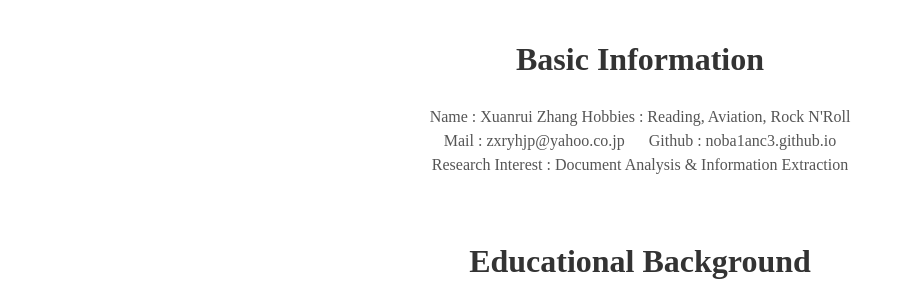
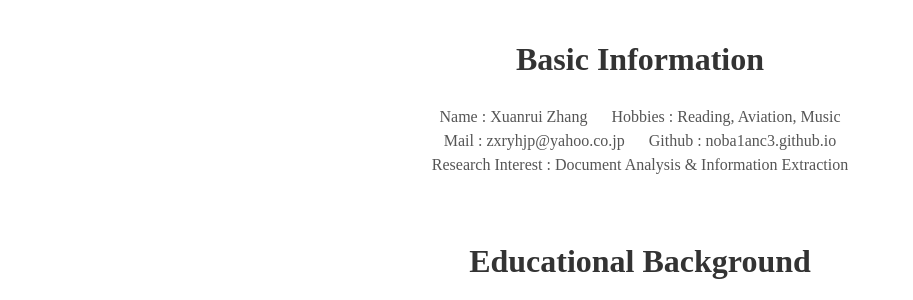
Before and after one commit to Noba1anc3/Noba1anc3.github.io, a Jekyll site: the page built from _posts/2020-07-13-Curriculum Vitae.md, in a window 1280 px wide and 900 px high. Shown: the part 206-506 px from the top of the window, without its empty margins (0-913 px from the left). Built offline with Jekyll 4.4.1, drawn with Linux system fonts in a browser that asks for light colours; some web fonts are replaced.

Commit message:
Update 2020-07-13-Curriculum Vitae.md

```diff
--- a/_posts/2020-07-13-Curriculum Vitae.md
+++ b/_posts/2020-07-13-Curriculum Vitae.md
@@ -4,7 +4,7 @@ layout: post
 
 ## <center>Basic Information</center>
 
-<center>Name : Xuanrui Zhang      Hobbies : Reading, Aviation, Rock N'Roll</center>
+<center>Name : Xuanrui Zhang &nbsp;&nbsp;&nbsp;&nbsp; Hobbies : Reading, Aviation, Music</center>
 <center>Mail : zxryhjp@yahoo.co.jp      Github : noba1anc3.github.io</center>
 <center>Research Interest : Document Analysis & Information Extraction</center>
 
```
